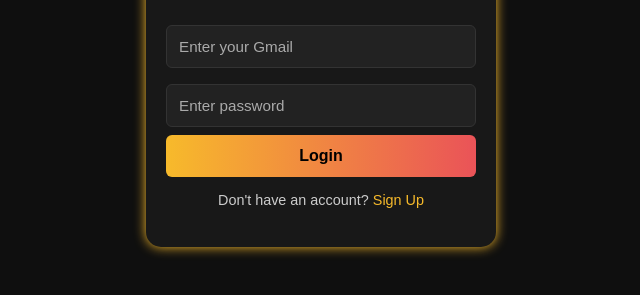
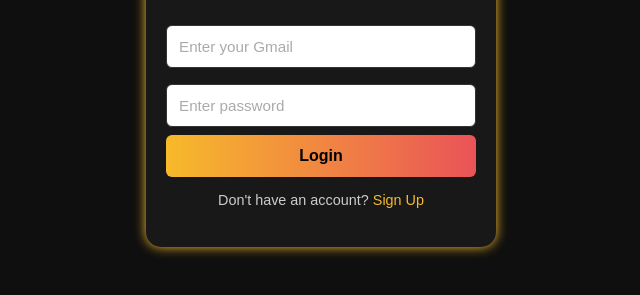
Before and after one commit to Ibbu63/TaskNest, a plain HTML site: page index.html in a window 1280 px wide. Shown: the part 319-614 px from the top of the page, without its empty margins (319-959 px from the left). Drawn offline with Linux system fonts and the light colour scheme.

Commit message:
Update index.html

```diff
--- a/index.html
+++ b/index.html
@@ -40,8 +40,8 @@ input {
   margin: 8px 0;
   border: 1px solid #333;
   border-radius: 6px;
-  background: #222;
-  color: white;
+  background: white;
+  color: black;
   font-size: 0.95rem;
   box-sizing: border-box;
 }
```
